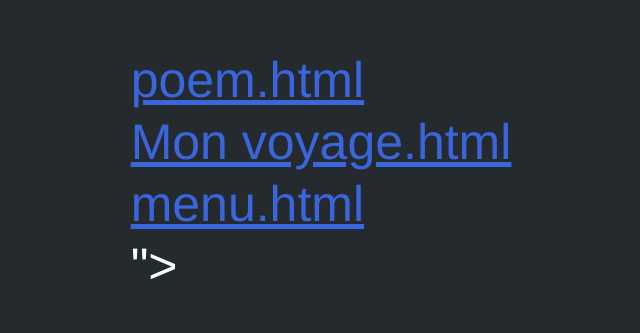
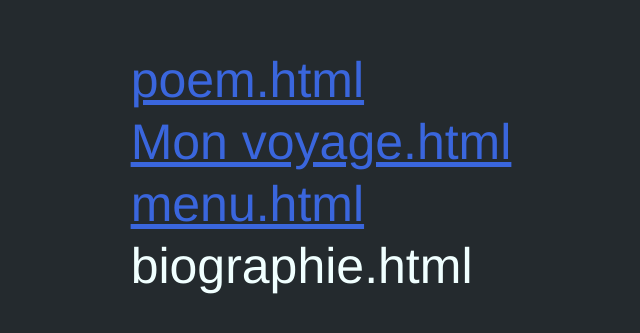
Before and after one commit to SharkScar12/SharkScar12.github.io, a plain HTML site: page index.html in a window 1280 px wide. Shown: the part 227-560 px from the top of the page, without its empty margins (319-959 px from the left). Drawn offline with Linux system fonts and the light colour scheme.

Commit message:
Add files via upload

```diff
--- a/index.html
+++ b/index.html
@@ -24,7 +24,7 @@
 						<td class="index-tr-td"> <a class="index-links" href="menu.html"> menu.html</a> </td>
 						</tr>
 						<tr>
-						<td class="index-tr-td"> <a class="index-links" href="biographie.html"></a>"></a></td>
+						<td class="index-tr-td"> <a class="index-links" href="biographie.html"></a>biographie.html</a></td>
 						</tr>
 					</tbody>
 				</table>
```
